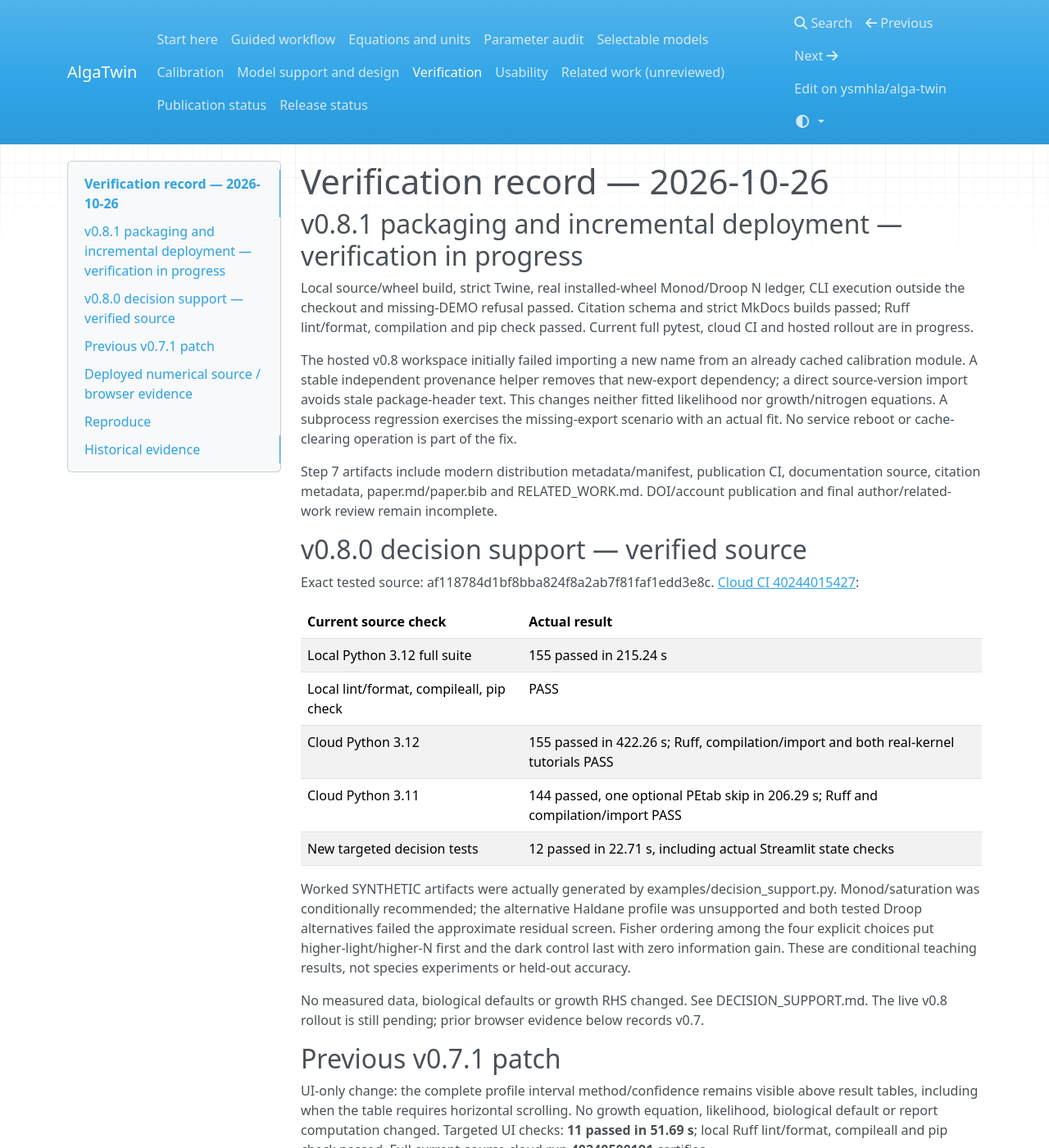
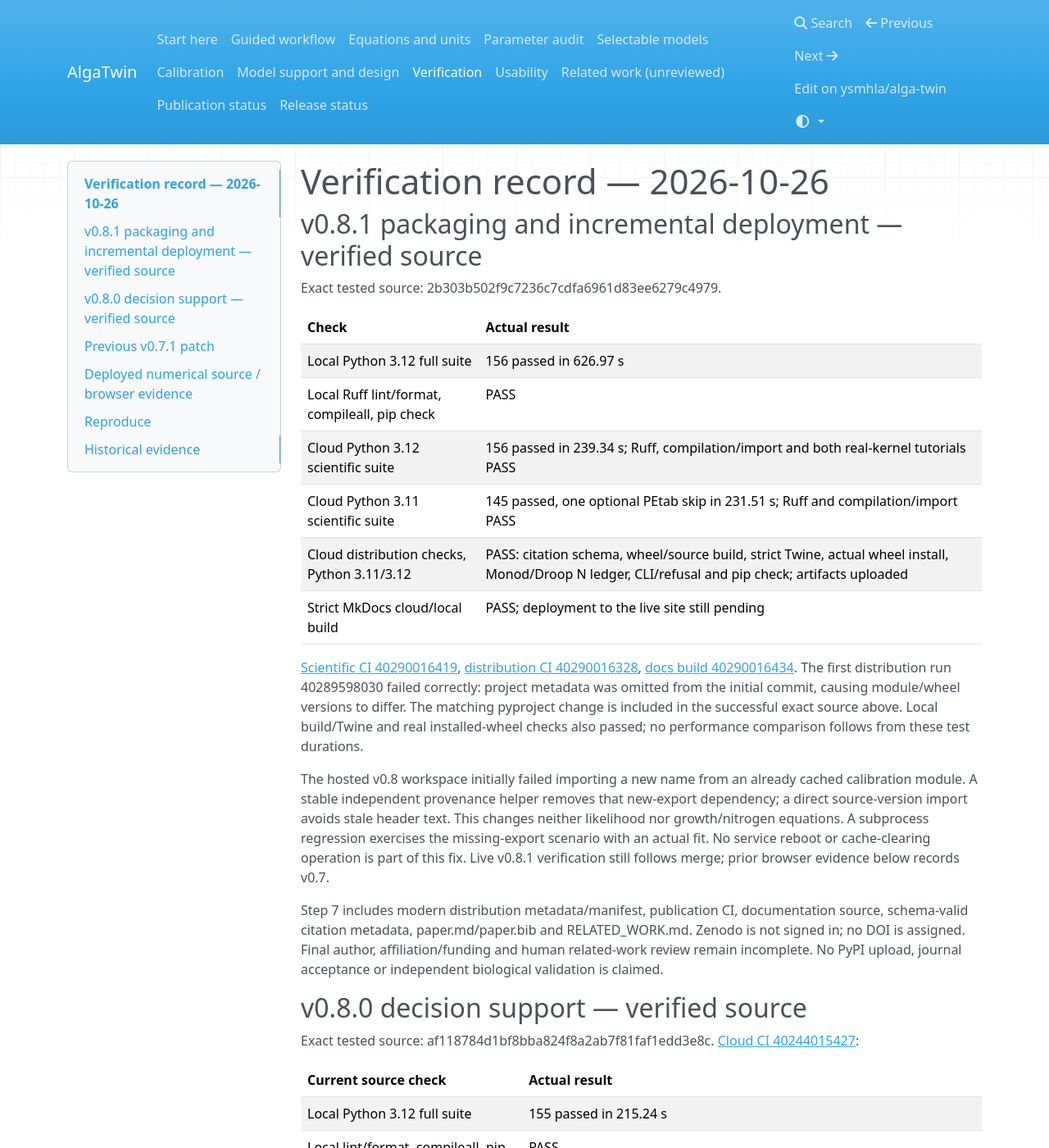
Before and after one commit to ysmhla/alga-twin, an MkDocs documentation site: the page built from docs/VERIFICATION.md, in a window 1280 px wide and 1400 px high. Shown: the whole window at 82% size. Built offline with MkDocs 1.6.1, drawn with Linux system fonts in a browser that asks for light colours; nearby versions of some CDN libraries.

Commit message:
Record checked v0.8.1 scientific, distribution and docs evidence [skip ci]

```diff
--- a/docs/VERIFICATION.md
+++ b/docs/VERIFICATION.md
@@ -1,22 +1,40 @@
 # Verification record — 2026-10-26
 
-## v0.8.1 packaging and incremental deployment — verification in progress
+## v0.8.1 packaging and incremental deployment — verified source
 
-Local source/wheel build, strict Twine, real installed-wheel Monod/Droop N ledger,
-CLI execution outside the checkout and missing-DEMO refusal passed. Citation
-schema and strict MkDocs builds passed; Ruff lint/format, compilation and pip
-check passed. Current full pytest, cloud CI and hosted rollout are in progress.
+Exact tested source: 2b303b502f9c7236c7cdfa6961d83ee6279c4979.
+
+| Check | Actual result |
+|---|---|
+| Local Python 3.12 full suite | 156 passed in 626.97 s |
+| Local Ruff lint/format, compileall, pip check | PASS |
+| Cloud Python 3.12 scientific suite | 156 passed in 239.34 s; Ruff, compilation/import and both real-kernel tutorials PASS |
+| Cloud Python 3.11 scientific suite | 145 passed, one optional PEtab skip in 231.51 s; Ruff and compilation/import PASS |
+| Cloud distribution checks, Python 3.11/3.12 | PASS: citation schema, wheel/source build, strict Twine, actual wheel install, Monod/Droop N ledger, CLI/refusal and pip check; artifacts uploaded |
+| Strict MkDocs cloud/local build | PASS; deployment to the live site still pending |
+
+[Scientific CI 40290016419](https://github.com/ysmhla/alga-twin/actions/runs/40290016419),
+[distribution CI 40290016328](https://github.com/ysmhla/alga-twin/actions/runs/40290016328),
+[docs build 40290016434](https://github.com/ysmhla/alga-twin/actions/runs/40290016434).
+The first distribution run 40289598030 failed correctly: project metadata was
+omitted from the initial commit, causing module/wheel versions to differ. The
+matching pyproject change is included in the successful exact source above.
+Local build/Twine and real installed-wheel checks also passed; no performance
+comparison follows from these test durations.
 
 The hosted v0.8 workspace initially failed importing a new name from an already
 cached calibration module. A stable independent provenance helper removes that
-new-export dependency; a direct source-version import avoids stale package-header
-text. This changes neither fitted likelihood nor growth/nitrogen equations.
-A subprocess regression exercises the missing-export scenario with an actual fit.
-No service reboot or cache-clearing operation is part of the fix.
+new-export dependency; a direct source-version import avoids stale header text.
+This changes neither likelihood nor growth/nitrogen equations. A subprocess
+regression exercises the missing-export scenario with an actual fit. No service
+reboot or cache-clearing operation is part of this fix. Live v0.8.1 verification
+still follows merge; prior browser evidence below records v0.7.
 
-Step 7 artifacts include modern distribution metadata/manifest, publication CI,
-documentation source, citation metadata, paper.md/paper.bib and RELATED_WORK.md.
-DOI/account publication and final author/related-work review remain incomplete.
+Step 7 includes modern distribution metadata/manifest, publication CI,
+documentation source, schema-valid citation metadata, paper.md/paper.bib and
+RELATED_WORK.md. Zenodo is not signed in; no DOI is assigned. Final author,
+affiliation/funding and human related-work review remain incomplete. No PyPI
+upload, journal acceptance or independent biological validation is claimed.
 
 ## v0.8.0 decision support — verified source
 
```
Also changed, not shown: README.md (+9 -5 lines), docs/PUBLICATION.md (+12 -1 lines), docs/RELEASE_STATUS.md (+9 -5 lines), docs/RESEARCH_ROADMAP.md (+1 -1 lines).
